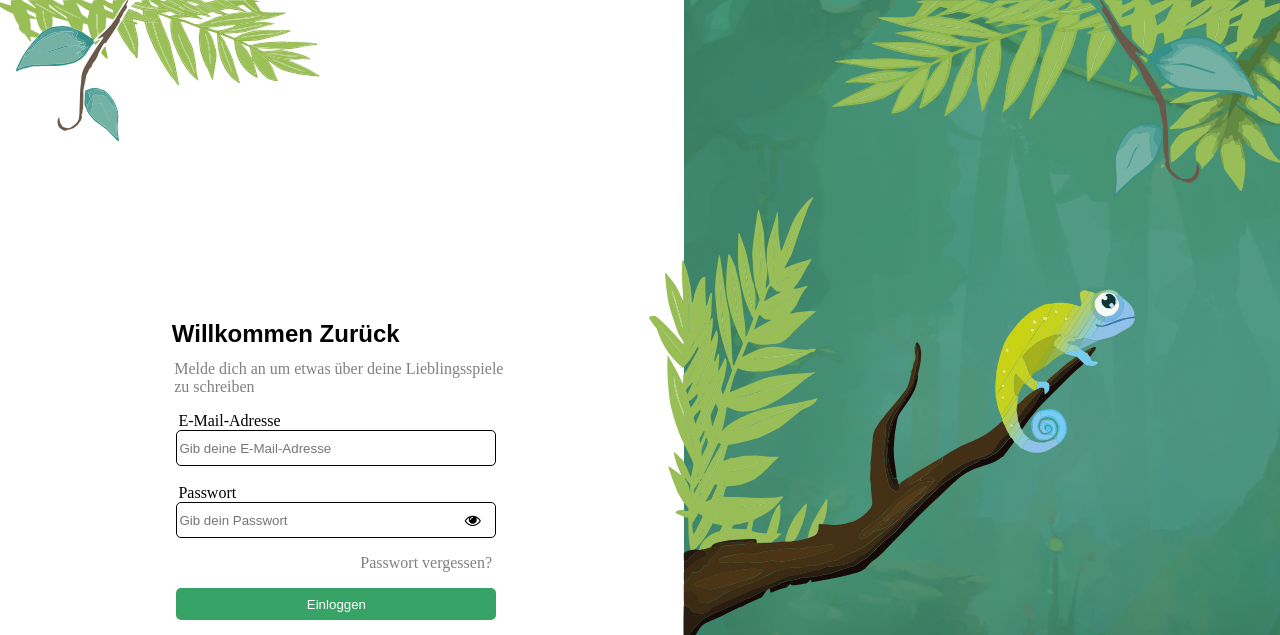
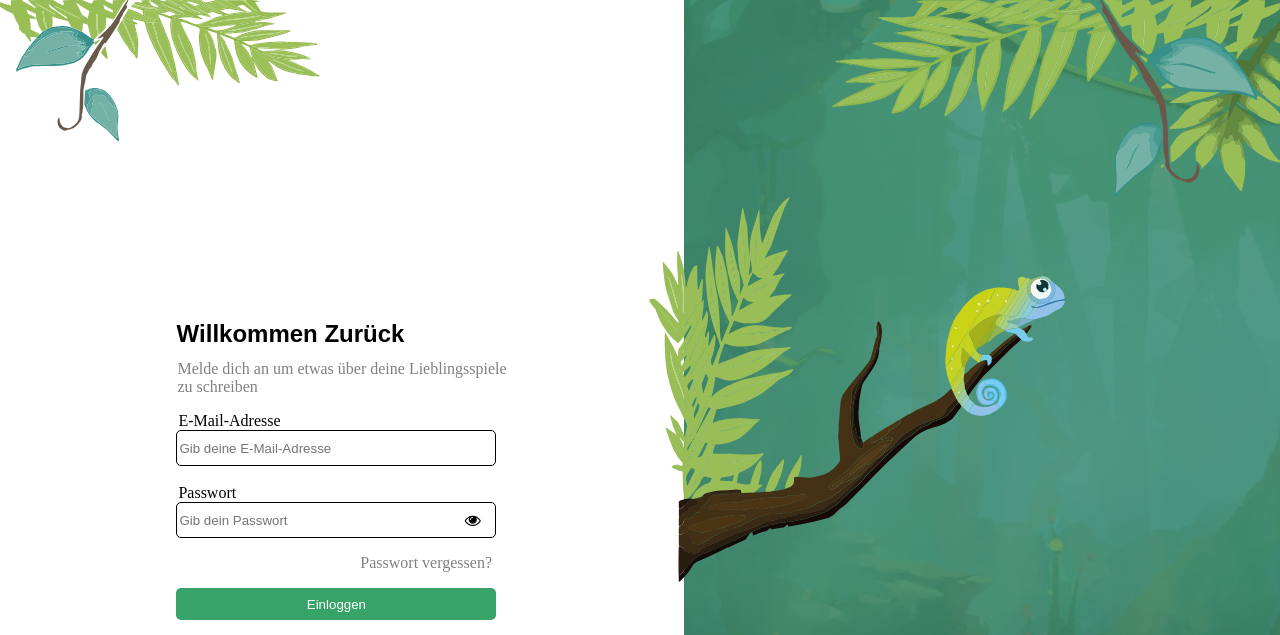
Before and after one commit to SergeyMOV/Challenge-Project, a plain HTML site: page index.html in a window 1280 px wide. Shown: the top 635 px of the page. Drawn offline with Linux system fonts and the light colour scheme.

Commit message:
fixed some issues

```diff
--- a/index.css
+++ b/index.css
@@ -150,6 +150,7 @@ border-top:1px solid #c5b4b4;
     color:#67eb87;
     font-size:3vw;
     padding:0;
+    width: 80vw;
     }
     .Welcome-title{
     font-size:4vw;
@@ -214,10 +215,10 @@ border-top:1px solid #c5b4b4;
   @media (orientation:landscape) and (min-width: 500px){
    .Welcome-text{
    padding:0;
-   width:21em;
+   width:20.6em;
    }
    .Welcome-title{
-    width: 12em;
+    width: 11.6em;
     padding-right: 2.2em;
    }
    .login-button{
@@ -238,6 +239,9 @@ border-top:1px solid #c5b4b4;
    .socialmedia-buttons{
    width:20rem;
    }
+   .chameleon-on-branch-image img{
+   width:26em;
+   }
   }
   @media (orientation:landscape) and (min-width: 1100px){
     .right-bottom-foliage{
```
